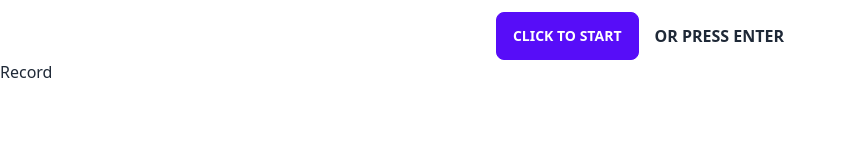
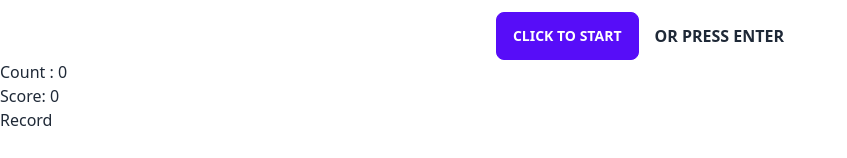
Before and after one commit to tsongglod123/didactic-dollop, a Vue app: page / in a window 1280 px wide. Shown: the part 188-346 px from the top of the page, without its empty margins (0-847 px from the left). Built offline with nearby package versions, Linux system fonts and the light colour scheme.

Commit message:
Add count Function

```diff
--- a/src/App.vue
+++ b/src/App.vue
@@ -1,5 +1,5 @@
 <script setup>
-import { ref, reactive } from "vue";
+import { ref, reactive , computed } from "vue";
 
 const arrowKey = reactive({
     37: "<svg xmlns='http://www.w3.org/2000/svg' class='h-36 w-36' fill='none' viewBox='0 0 24 24' stroke='currentColor'><path stroke-linecap='round' stroke-linejoin='round' stroke-width='2' d='M11 15l-3-3m0 0l3-3m-3 3h8M3 12a9 9 0 1118 0 9 9 0 01-18 0z'/></svg>",
@@ -20,6 +20,20 @@ const inputKey = ref([]);
 const inputSet = ref([]); // Record all of user inputs
 const patternSet = ref([]);
 const isClick = ref(false);
+let scores = 0;
+let count = 0;
+
+function resetCount() {
+	count = 0;
+}
+const countFunc = computed(() => {
+	for(let i = 0; i <= inputSet.value.length; i++){
+		if(inputKey.value[i] === patternSet.value[i]){
+			count++;
+		}
+	}
+	scores += count;
+	});
 
 function randomSet() {
     isClick.value = true;
@@ -29,6 +43,8 @@ function randomSet() {
         patternSet.value.push(arrowKeyFilled[arrowKeyCode[rand]]);
     }
 }
+
+
 
 document.body.addEventListener("keydown", (e) => {
     switch (e.keyCode) {
@@ -41,6 +57,7 @@ document.body.addEventListener("keydown", (e) => {
                     inputKey.value.splice(0, inputKey.value.length)
                 );
                 randomSet();
+				resetCount();
             }
             break;
         case 37:
@@ -98,6 +115,8 @@ document.body.addEventListener("keydown", (e) => {
             </div>
         </div>
     </div>
+	<div>Count : {{count}}</div>
+	<div> Score: {{scores}}</div>
     <div>Record</div>
     <ul>
         <li v-for="(keySet, index) in inputSet" :key="index">
```
